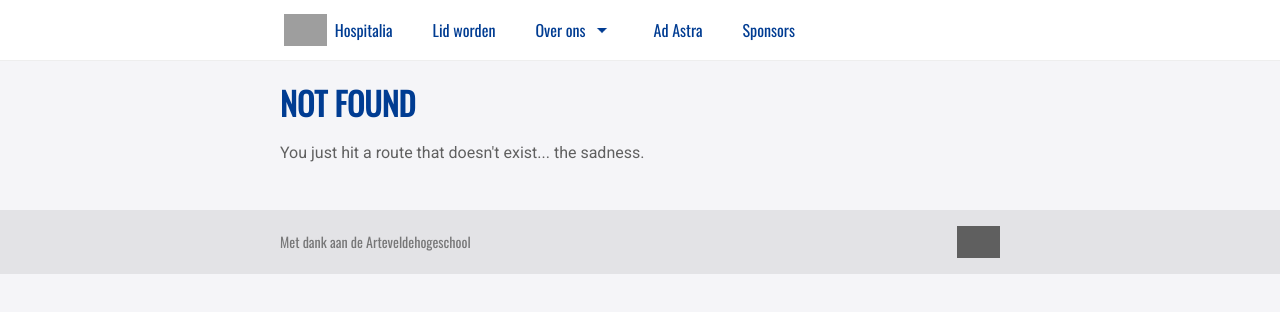
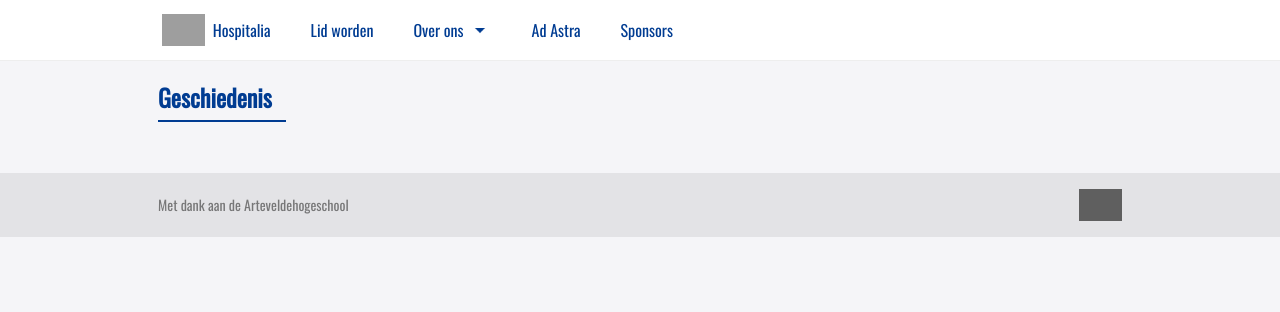
Before and after one commit to Hospitalia/hospitalia.gent, a Gatsby site: page /about/history in a window 1280 px wide. Before the commit this address had no page. Built offline with nearby package versions, Linux system fonts and the light colour scheme; Gatsby itself is replaced by a stand-in of ours; grey boxes are pictures that could not be loaded.

Commit message:
Added pages

```diff
--- a/src/components/main.css
+++ b/src/components/main.css
@@ -80,7 +80,7 @@ em {
     font-weight: 700;
 }
 .container {
-    max-width: 720px;
+    max-width: 964px;
     padding: 32px;
     box-sizing: content-box;
     margin: 0 auto;
@@ -130,6 +130,7 @@ header p {
 .card.intro {
     margin-top: -80px;
     padding: 32px;
+    margin-bottom: 16px;
 }
 .card.intro.meta {
     border-left: solid 4px var(--red-light);
@@ -251,7 +252,7 @@ header p {
     margin: 0 auto;
 }
 
-@media only screen and (max-width: 720px) {
+@media only screen and (max-width: 964px) {
     header h1 {
         font-size: 48px;
     }
--- a/src/components/nav.css
+++ b/src/components/nav.css
@@ -53,7 +53,7 @@ nav a {
     margin-right: 32px;
 }
 
-@media only screen and (max-width: 720px) {
+@media only screen and (max-width: 964px) {
     nav .container {
         padding: 0;
         justify-content: space-between;
--- /dev/null
+++ b/src/pages/about/history.js
@@ -0,0 +1,17 @@
+import React from "react";
+
+import Layout from "../../components/layout";
+import SEO from "../../components/seo";
+
+const History = () => {
+    return (
+        <Layout>
+            <div className="container page">
+                <SEO title="Geschiedenis" />
+                <h2>Geschiedenis</h2>
+            </div>
+        </Layout>
+    );
+};
+
+export default History;
--- a/src/pages/styles/praesidium.css
+++ b/src/pages/styles/praesidium.css
@@ -46,7 +46,7 @@
     margin-top: 4px;
 }
 
-@media only screen and (max-width: 720px) {
+@media only screen and (max-width: 964px) {
     .praesidium {
         flex-direction: column;
     }
--- a/src/pages/styles/sponsors.css
+++ b/src/pages/styles/sponsors.css
@@ -58,7 +58,7 @@
     line-height: 1.5;
 }
 
-@media only screen and (max-width: 720px) {
+@media only screen and (max-width: 964px) {
     .sponsors {
         flex-direction: column;
     }
```
Also changed, not shown: src/pages/about/general.js (added, +17 -0 lines), src/pages/about/statutes.js (added, +17 -0 lines).
